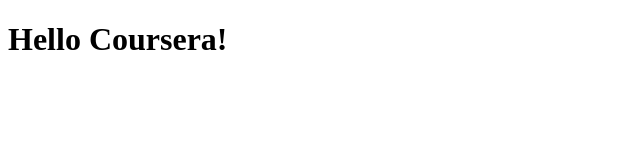
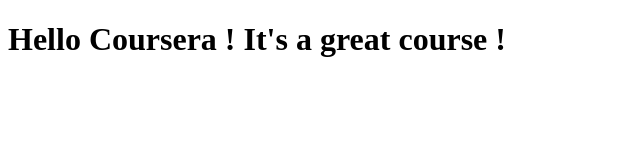
Before and after one commit to Marcelin06/coursera-test, a plain HTML site: page site/index.html in a window 1280 px wide. Shown: the whole page, without its empty margins (0-640 px from the left). Drawn offline with Linux system fonts and the light colour scheme.

Commit message:
Small addition to my page content

```diff
--- a/site/index.html
+++ b/site/index.html
@@ -3,9 +3,9 @@
 <head>
 	<meta charset="utf-8">
 	<meta name="viewport" content="width=device-width, initial-scale=1">
-	<title>HELLO COURSERA !!!</title>
+	<title>HELLO COURSERA</title>
 </head>
 <body>
-<h1>Hello Coursera!</h1>
+<h1>Hello Coursera ! It's a great course !</h1>
 </body>
 </html>
```
